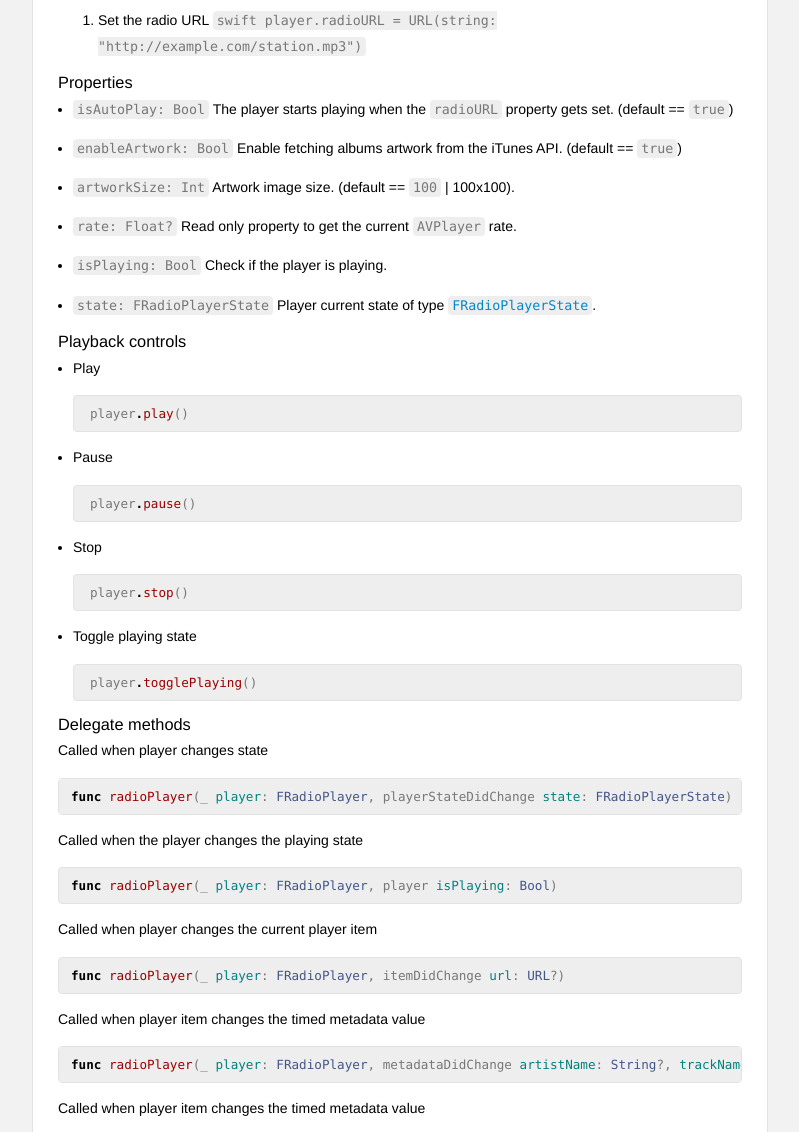
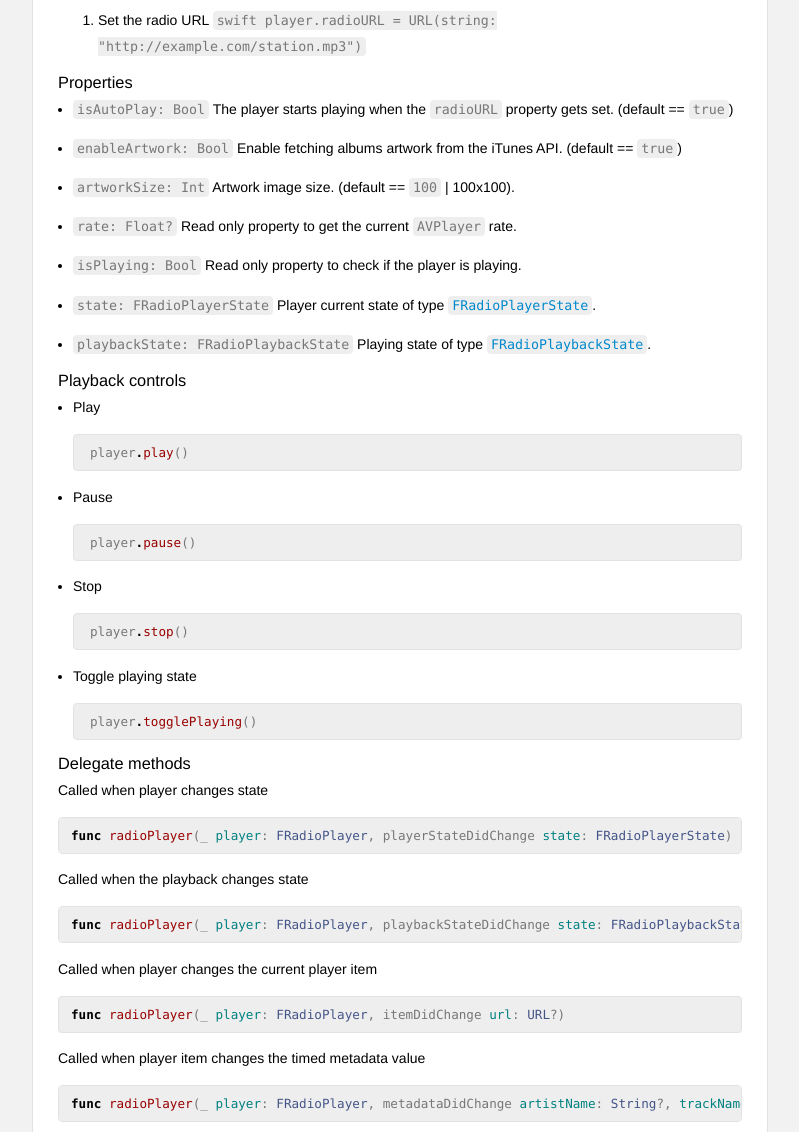
Before and after one commit to fethica/FRadioPlayer, a plain HTML site: page docs/docsets/FRadioPlayer.docset/Contents/Resources/Documents/index.html in a window 1280 px wide. Shown: the part 3518-4650 px from the top of the page, without its empty margins (364-1163 px from the left). Drawn offline with Linux system fonts and the light colour scheme; files that its build step writes are made by us from their sources; files whose address does not match are found by name.

Commit message:
Update documentation

```diff
--- a/docs/docsets/FRadioPlayer.docset/Contents/Resources/Documents/index.html
+++ b/docs/docsets/FRadioPlayer.docset/Contents/Resources/Documents/index.html
@@ -144,8 +144,9 @@ player.radioURL = URL(string: &quot;http://example.com/station.mp3&quot;)
 <li><p><code>enableArtwork: Bool</code> Enable fetching albums artwork from the iTunes API. (default == <code>true</code>)</p></li>
 <li><p><code>artworkSize: Int</code> Artwork image size. (default == <code>100</code> | 100x100).</p></li>
 <li><p><code>rate: Float?</code> Read only property to get the current <code>AVPlayer</code> rate.</p></li>
-<li><p><code>isPlaying: Bool</code> Check if the player is playing.</p></li>
+<li><p><code>isPlaying: Bool</code> Read only property to check if the player is playing.</p></li>
 <li><p><code>state: FRadioPlayerState</code> Player current state of type <code><a href="Enums/FRadioPlayerState.html">FRadioPlayerState</a></code>.</p></li>
+<li><p><code>playbackState: FRadioPlaybackState</code> Playing state of type <code><a href="Enums/FRadioPlaybackState.html">FRadioPlaybackState</a></code>.</p></li>
 </ul>
 <h3 id='playback-controls' class='heading'>Playback controls</h3>
 
@@ -169,8 +170,8 @@ player.radioURL = URL(string: &quot;http://example.com/station.mp3&quot;)
 <pre class="highlight swift"><code><span class="kd">func</span> <span class="nf">radioPlayer</span><span class="p">(</span><span class="n">_</span> <span class="nv">player</span><span class="p">:</span> <span class="kt">FRadioPlayer</span><span class="p">,</span> <span class="n">playerStateDidChange</span> <span class="nv">state</span><span class="p">:</span> <span class="kt">FRadioPlayerState</span><span class="p">)</span>
 </code></pre>
 
-<p>Called when the player changes the playing state</p>
-<pre class="highlight swift"><code><span class="kd">func</span> <span class="nf">radioPlayer</span><span class="p">(</span><span class="n">_</span> <span class="nv">player</span><span class="p">:</span> <span class="kt">FRadioPlayer</span><span class="p">,</span> <span class="n">player</span> <span class="nv">isPlaying</span><span class="p">:</span> <span class="kt">Bool</span><span class="p">)</span>
+<p>Called when the playback changes state</p>
+<pre class="highlight swift"><code><span class="kd">func</span> <span class="nf">radioPlayer</span><span class="p">(</span><span class="n">_</span> <span class="nv">player</span><span class="p">:</span> <span class="kt">FRadioPlayer</span><span class="p">,</span> <span class="n">playbackStateDidChange</span> <span class="nv">state</span><span class="p">:</span> <span class="kt">FRadioPlaybackState</span><span class="p">)</span>
 </code></pre>
 
 <p>Called when player changes the current player item</p>
```
Also changed, not shown: docs/index.html (+4 -3 lines), 1 other file.
